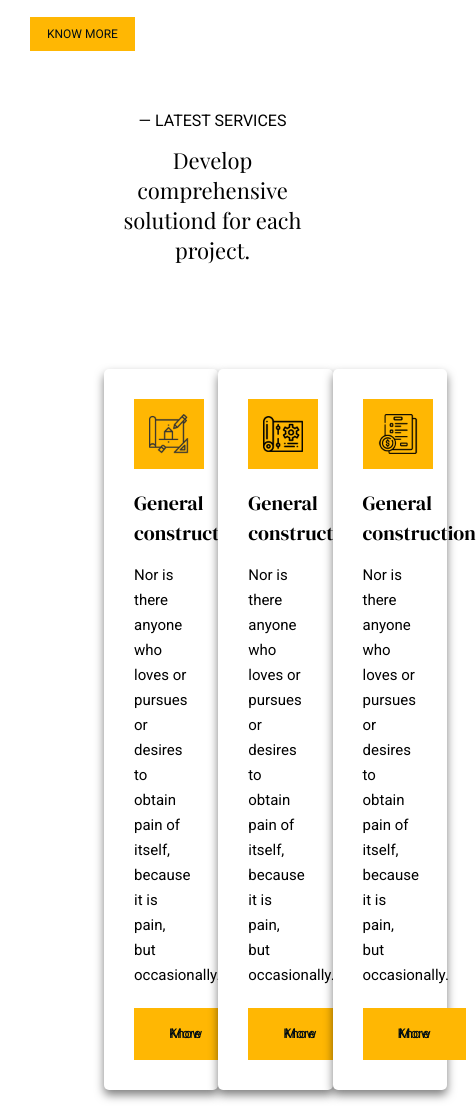
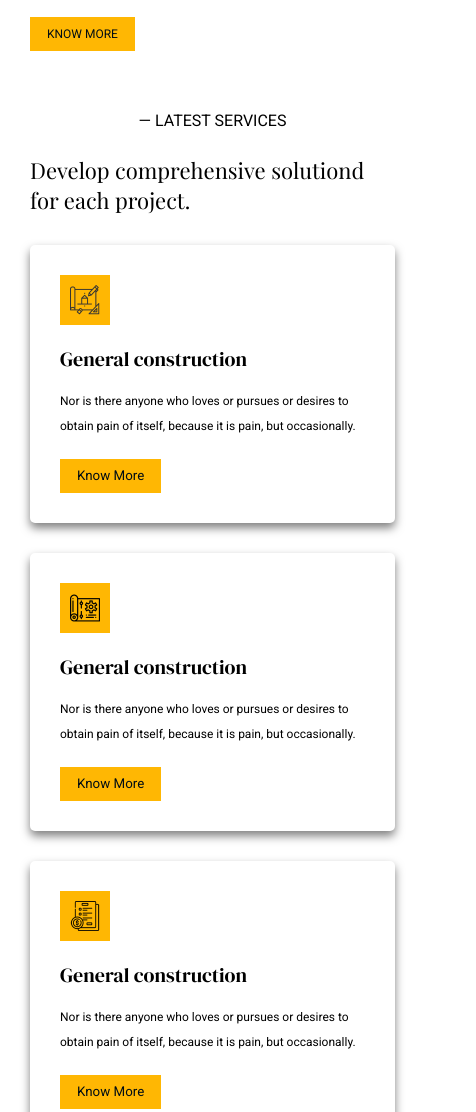
Before and after one commit to Aloukik122/learning-And-Making-Projects, a plain HTML site: page index.html in a window 390 px wide. Shown: the part 1118-2230 px from the top of the page, 476 px wide, since content can reach past the window. Drawn offline with nearby package versions, Linux system fonts and the light colour scheme.

Commit message:
making it mobile friendly

```diff
--- a/index.html
+++ b/index.html
@@ -97,7 +97,7 @@
 
 
         <div class="services">
-            <div><span class="hero-dash">&#8212;</span>&nbsp;LATEST SERVICES</div>
+            <div class="services-top"><span class="hero-dash">&#8212;</span>&nbsp;LATEST SERVICES</div>
             <h3 class="left-h3">Develop comprehensive solutiond for each project.</h3>
         </div>
 
--- a/style.css
+++ b/style.css
@@ -4,6 +4,14 @@
     font-style: none;
     font-family: 'Roboto';
     font-weight: 500;
+}
+
+html{
+    width: infinite;
+     height: infinite;
+     margin: 0px;
+     padding: 0px;
+     overflow-x: hidden;
 }
 
 .nav-bar{
@@ -822,4 +830,58 @@
 
 
 
+    /* Services*/
+
+    .services{
+        text-align: left;
+        margin-right: 30px;
+        margin-left: 30px;
+    }
+
+    .services-top{
+        text-align: center;
+        margin-bottom: 10px;
+    }
+
+    .services-contaner{
+        display: block;
+        justify-content: space-between;
+        padding: 30px;
+    }
+    .services-box{
+        width: auto;
+        background-color: #Ffffff;
+        padding: 30px;
+        box-shadow: 0px 5px 10px 0px rgba(0, 0, 0, 0.5);
+        border-radius: 5px;
+        margin-bottom: 30px;
+    }
+
+    .services-para{
+        padding-top: 15px;
+        padding-bottom: 20px;
+        font-size: 12px;
+        line-height: 25px;
+    }
+
+    .services-btn{
+        background-color: #FFB703;
+        padding: 17px 17px;
+        border: none;
+        font-weight: 500;
+        color: #010d14 !important;
+        line-height: 0;
+    }
+
+    .section-2{
+        background-image: url(images/double-sec-bg.png);
+    }
+
+    .services-img{
+        width: 30px;
+        padding: 10px;
+        background-color: #FFB703;
+        margin-bottom: 15px;
+    }
+
 }
```
